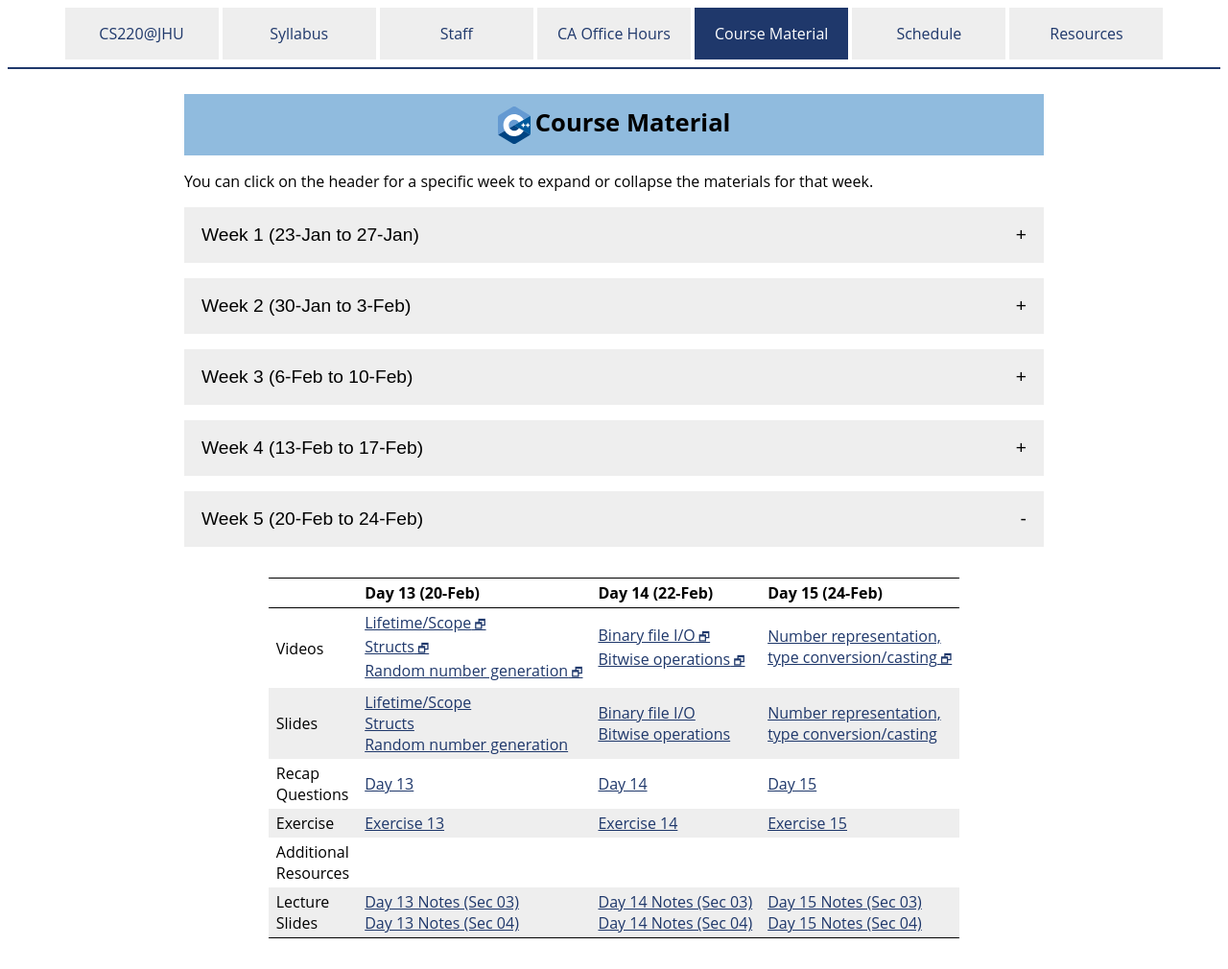
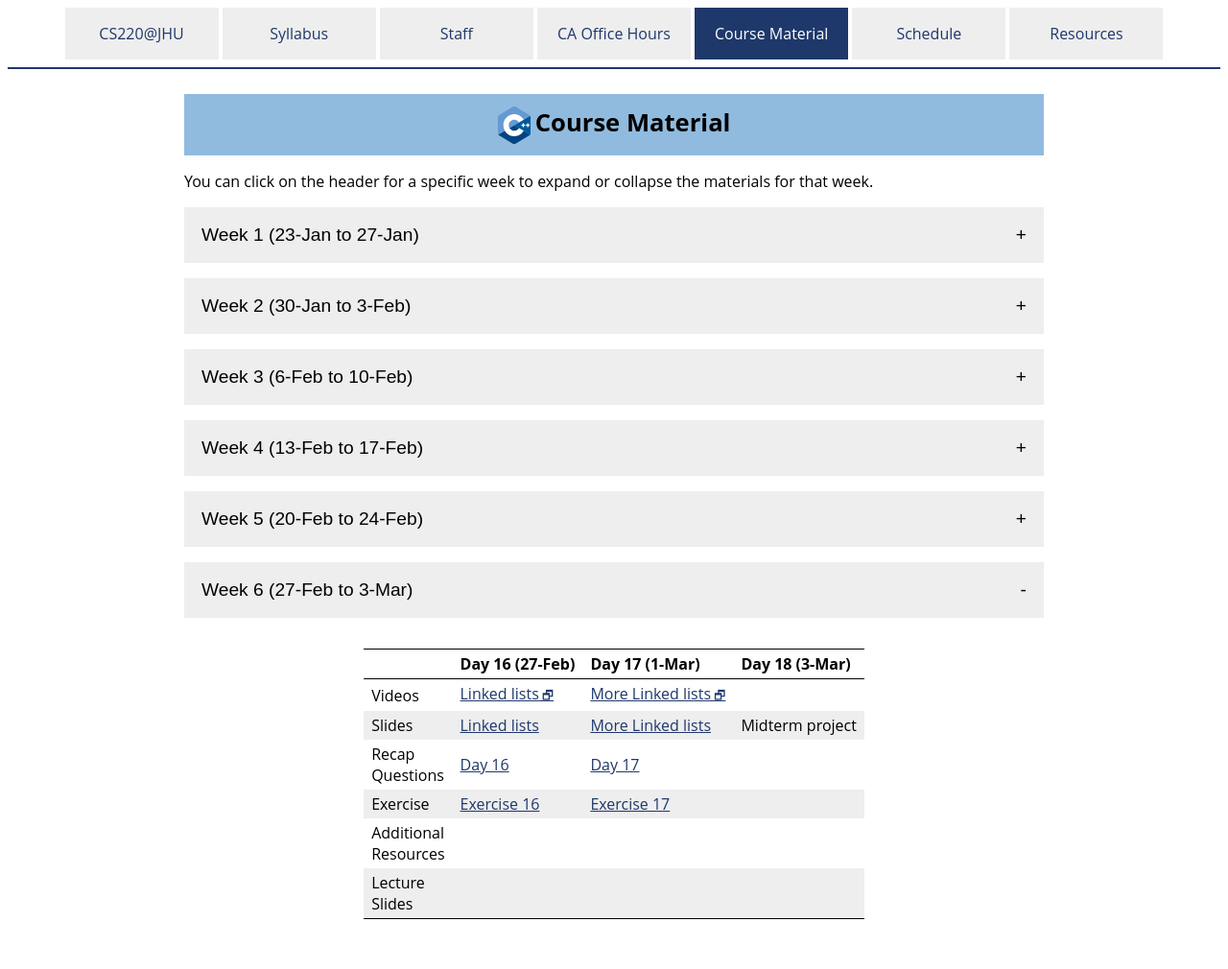
Before and after one commit to vivek-booshan/cs220-sp23, a Jekyll site: the page built from material.md, in a window 1280 px wide. Shown: the whole page at 96% size. Built offline with Jekyll 4.4.1, drawn with Linux system fonts in a browser that asks for light colours.

Commit message:
post week 6 material

```diff
--- a/material.md
+++ b/material.md
@@ -273,6 +273,57 @@ the materials for that week.
   </tbody>
 </table>
 </div>
+<button type="button" id="week_6_toggle" class="week_control_button">Week 6 (27-Feb to 3-Mar)</button>
+<div id="week_6" class="collapsible">
+<table>
+  <thead>
+    <tr>
+      <th></th>
+      <th>Day 16 (27-Feb)</th>
+      <th>Day 17 (1-Mar)</th>
+      <th>Day 18 (3-Mar)</th>
+    </tr>
+  </thead>
+  <tbody>
+    <tr>
+      <td>Videos</td>
+      <td><a class='external' target='_blank' href='https://jh.hosted.panopto.com/Panopto/Pages/Viewer.aspx?id=254ea75c-12a1-456c-b91d-ae230027a0c6'>Linked lists</a></td>
+      <td><a class='external' target='_blank' href='https://jh.hosted.panopto.com/Panopto/Pages/Viewer.aspx?id=06994aeb-6743-4fcd-b69f-ae2300279d42'>More Linked lists</a></td>
+      <td></td>
+    </tr>
+    <tr>
+      <td>Slides</td>
+      <td><a href='slides/day16_linked_lists.pdf'>Linked lists</a></td>
+      <td><a href='slides/day17_more_linked_lists.pdf'>More Linked lists</a></td>
+      <td>Midterm project</td>
+    </tr>
+    <tr>
+      <td>Recap<br>Questions</td>
+      <td><a href='questions/day16.html'>Day 16</a></td>
+      <td><a href='questions/day17.html'>Day 17</a></td>
+      <td></td>
+    </tr>
+    <tr>
+      <td>Exercise</td>
+      <td><a href='exercise/ex16.html'>Exercise 16</a></td>
+      <td><a href='exercise/ex17.html'>Exercise 17</a></td>
+      <td></td>
+    </tr>
+    <tr>
+      <td>Additional<br>Resources</td>
+      <td></td>
+      <td></td>
+      <td></td>
+    </tr>
+    <tr>
+      <td>Lecture<br>Slides</td>
+      <td></td>
+      <td></td>
+      <td></td>
+    </tr>
+  </tbody>
+</table>
+</div>
 <script type="text/javascript">
   // Create and register a click handler for button clicks to expand/contract
   // specified content div
@@ -302,7 +353,7 @@ the materials for that week.
   }
 
   document.addEventListener('DOMContentLoaded', function() {
-    var active_week_id = 'week_5';
+    var active_week_id = 'week_6';
 
     var content_divs = document.getElementsByClassName("collapsible");
     for (i = 0; i < content_divs.length; i++) {
```
Also changed, not shown: exercise/ex16.md (added, +51 -0 lines), exercise/ex17.md (+40 -12 lines), exercise/ex18.md (deleted, +0 -79 lines), material-future.csv (+0 -9 lines), material.csv (+9 -0 lines), questions/day16.md (added, +17 -0 lines), questions/day17.md (+11 -10 lines), questions/day18.md (deleted, +0 -16 lines), 4 other files.
